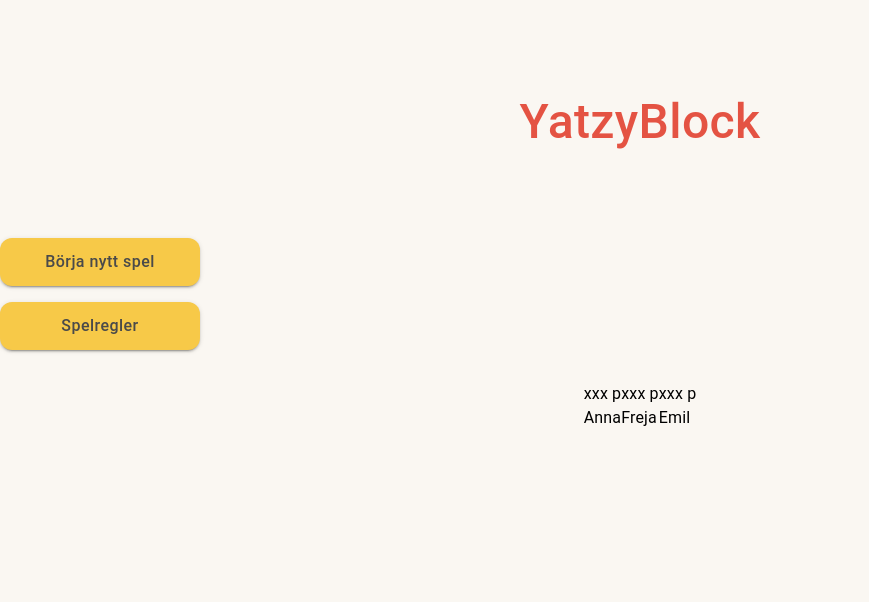
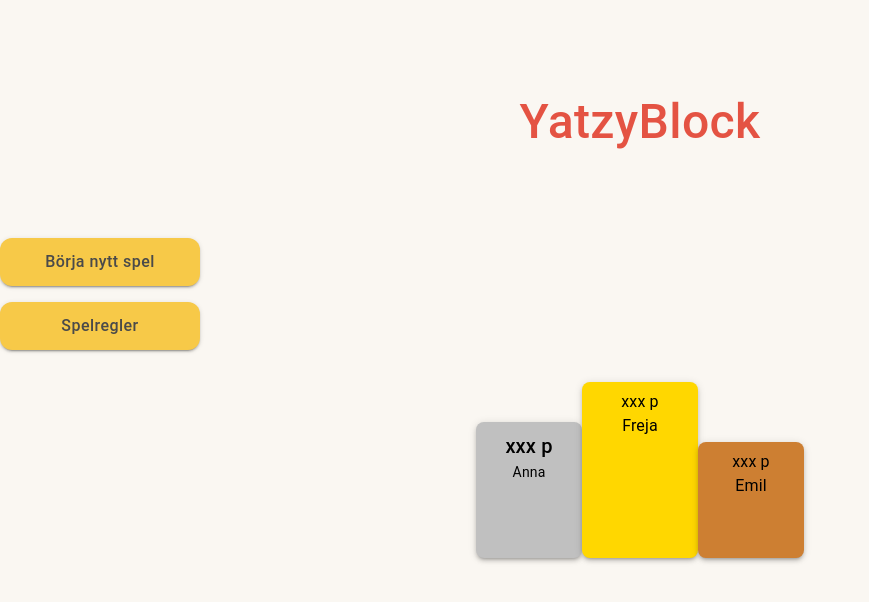
Before and after one commit to FrejaE/yatzyBlock, a React (Vite) app: page / in a window 1280 px wide. Shown: the top 602 px of the page, without its empty margins (0-869 px from the left). Built offline with nearby package versions, Linux system fonts and the light colour scheme; some icons are missing.

Commit message:
podium på plats. början på bättre hårkodad prispall

```diff
--- a/src/components/Podium.tsx
+++ /dev/null
@@ -1,30 +0,0 @@
-import { Box, Typography } from "@mui/material";
-
-export const Podium = () => {
-  return (
-    <Box
-      sx={{
-        display: "flex",
-        justifyContent: "center",
-        alignItems: "flex-end",
-        mt: 4,
-      }}
-    >
-      {/* andra plats */}
-      <Box>
-        <Typography> xxx p </Typography>
-        <Typography> Anna </Typography>
-      </Box>
-      {/* första plats  */}
-      <Box>
-        <Typography> xxx p </Typography>
-        <Typography> Freja </Typography>
-      </Box>
-      {/* tredje plats */}
-      <Box>
-        <Typography> xxx p </Typography>
-        <Typography> Emil </Typography>
-      </Box>
-    </Box>
-  );
-};
--- /dev/null
+++ b/src/components/WinnersPodium.tsx
@@ -0,0 +1,60 @@
+import { Box, Typography } from "@mui/material";
+
+export const WinnersPodium = () => {
+  return (
+    <Box
+      sx={{
+        display: "flex",
+        justifyContent: "center",
+        alignItems: "flex-end",
+        mt: 4,
+      }}
+    >
+      {/* andra plats */}
+      <Box
+        sx={{
+          width: 90,
+          height: 120,
+          backgroundColor: "#C0C0C0",
+          borderRadius: 2,
+          textAlign: "center",
+          p: 1,
+          boxShadow: 3,
+        }}
+      >
+        <Typography variant="h6"> xxx p </Typography>
+        <Typography variant="body2"> Anna </Typography>
+      </Box>
+      {/* första plats  */}
+      <Box
+        sx={{
+          width: 100,
+          height: 160,
+          backgroundColor: "#FFD700",
+          borderRadius: 2,
+          textAlign: "center",
+          p: 1,
+          boxShadow: 3,
+        }}
+      >
+        <Typography> xxx p </Typography>
+        <Typography> Freja </Typography>
+      </Box>
+      {/* tredje plats */}
+      <Box
+        sx={{
+          width: 90,
+          height: 100,
+          backgroundColor: "#CD7F32",
+          borderRadius: 2,
+          textAlign: "center",
+          p: 1,
+          boxShadow: 3,
+        }}
+      >
+        <Typography> xxx p </Typography>
+        <Typography> Emil </Typography>
+      </Box>
+    </Box>
+  );
+};
--- a/src/pages/HomePage.tsx
+++ b/src/pages/HomePage.tsx
@@ -1,7 +1,7 @@
 import { Box } from "@mui/material";
 import { useNavigate } from "react-router-dom";
 import { HeroButton } from "../components/Buttons";
-import { Podium } from "../components/Podium";
+import { WinnersPodium } from "../components/WinnersPodium";
 
 export const HomePage = () => {
   const navigate = useNavigate();
@@ -34,7 +34,7 @@ export const HomePage = () => {
           Spelregler
         </HeroButton>
       </Box>
-      <Podium />
+      <WinnersPodium />
     </>
   );
 };
```
